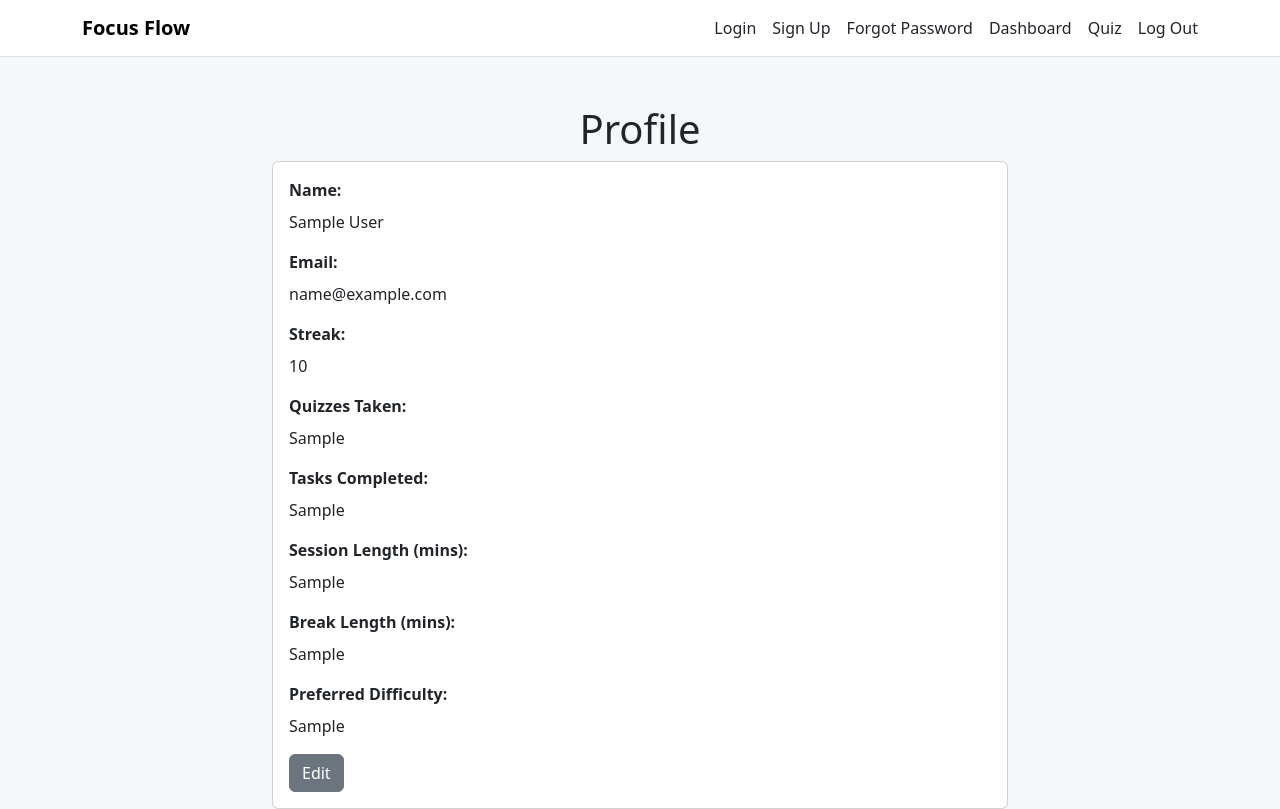
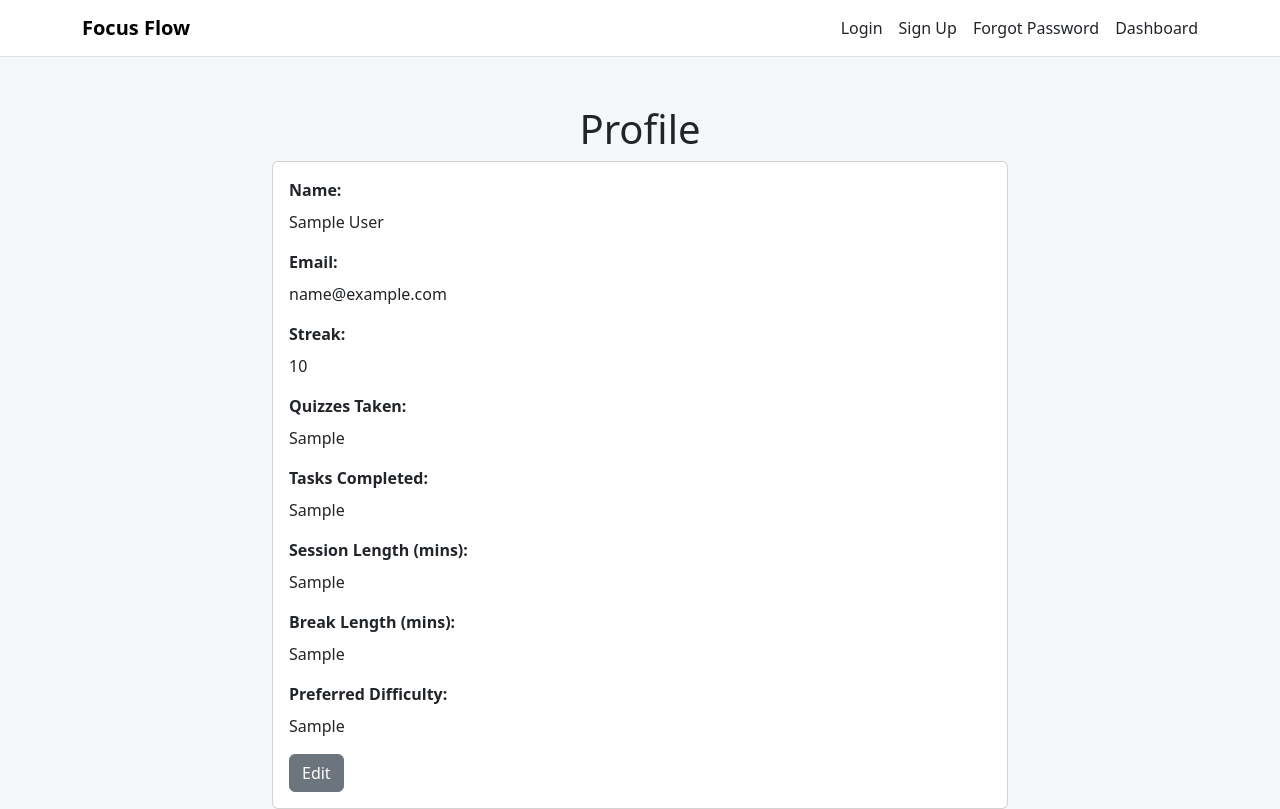
Before and after one commit to Atien-Ferra/Project, a Flask app: template Templates/HTML/profile.html in a window 1280 px wide. Run offline with Flask 2, Linux system fonts and the light colour scheme; the template is opened without the code that fills it: most values are stand-ins (such as "Sample title", 1, 10 or a date in 2020); parts of the project's set-up code (start-up, migrations or seed data) failed here and were passed over.

Commit message:
changes made and added crud

```diff
--- a/Templates/HTML/profile.html
+++ b/Templates/HTML/profile.html
@@ -2,11 +2,8 @@
 
 {% block title %}Profile{% endblock %}
 {% block nav_links %}
-    <a class="nav-link active" href="{{ url_for('quiz.dashboard') }}">Dashboard</a>
-    <a class="nav-link" href="{{ url_for('quiz.quiz') }}">Quiz</a>
-    <a class="nav-link" href="{{ url_for('auth.logout') }}">Log Out</a>
+    <a class="nav-link" href="{{ url_for('quiz.dashboard') }}">Dashboard</a>
 {% endblock %}
-
 {% block scripts %}
 <script src="{{ url_for('static', filename='JS/profile.js') }}"></script>
 {% endblock %}
```
